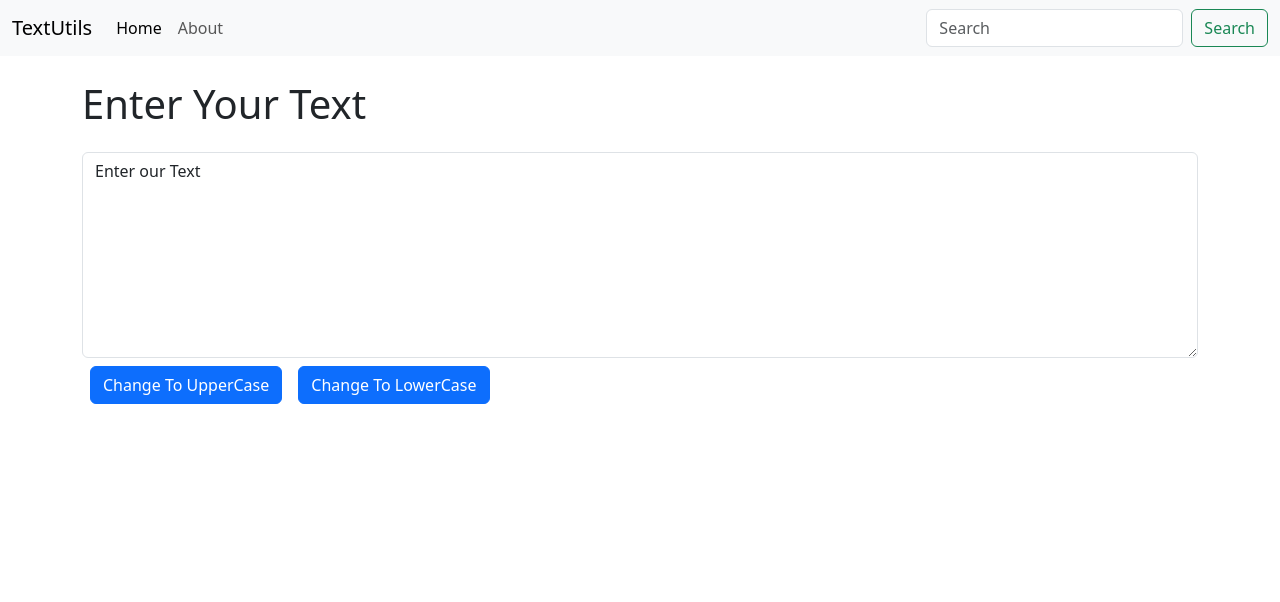
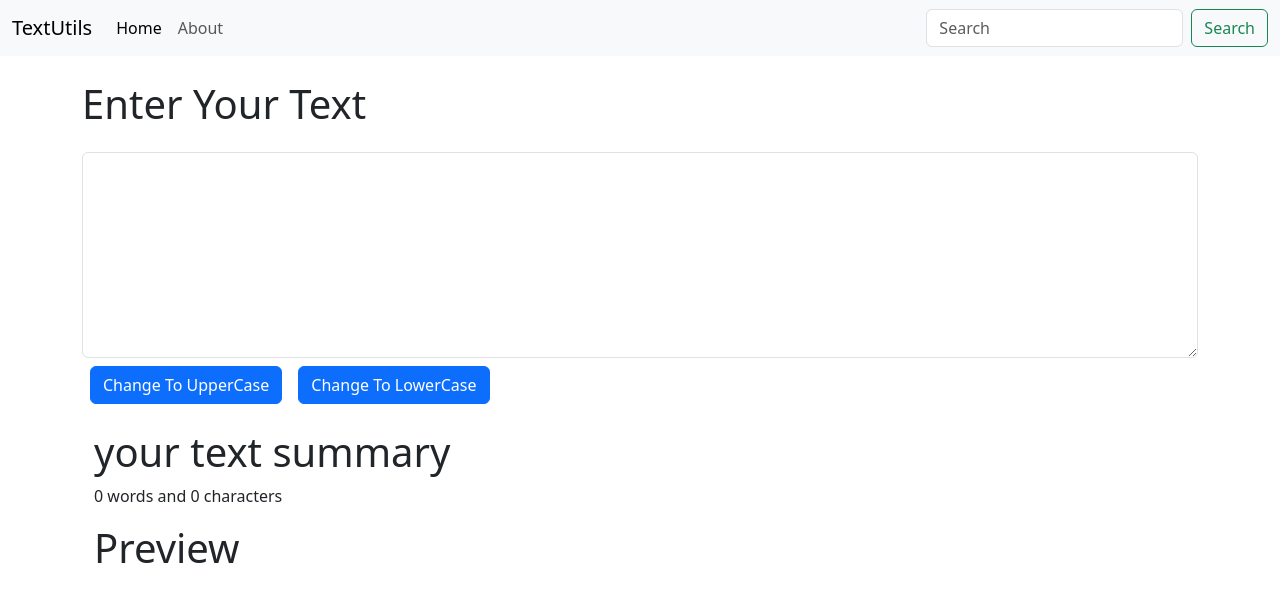
Before and after one commit to rupali-r-thakur/react-practice, a React (Create React App) app: page / in a window 1280 px wide. Shown: the top 602 px of the page. Built offline with nearby package versions, Linux system fonts and the light colour scheme; the HTML template or start-up script is replaced by a standard one.

Commit message:
word counter

```diff
--- a/src/components/TextForm.jsx
+++ b/src/components/TextForm.jsx
@@ -1,7 +1,8 @@
 import React, { useState } from "react";
 
 function TextForm(props) {
-  const [textValue, setTextValue] = useState("Enter our Text");
+  const [textValue, setTextValue] = useState("");
+  const sentencecase = () => {};
   return (
     <>
       <h1 className="my-4">{props.heading}</h1>
@@ -26,6 +27,19 @@ function TextForm(props) {
           Change To LowerCase
         </button>
       </div>
+      <div className="container">
+        <h1>your text summary</h1>
+        <p>
+          {
+            textValue.split(" ").filter((element) => {
+              return element.length !== 0;
+            }).length
+          }{" "}
+          words and {textValue.length} characters
+        </p>
+        <h1>Preview</h1>
+        <p>{textValue}</p>
+      </div>
     </>
   );
 }
```
